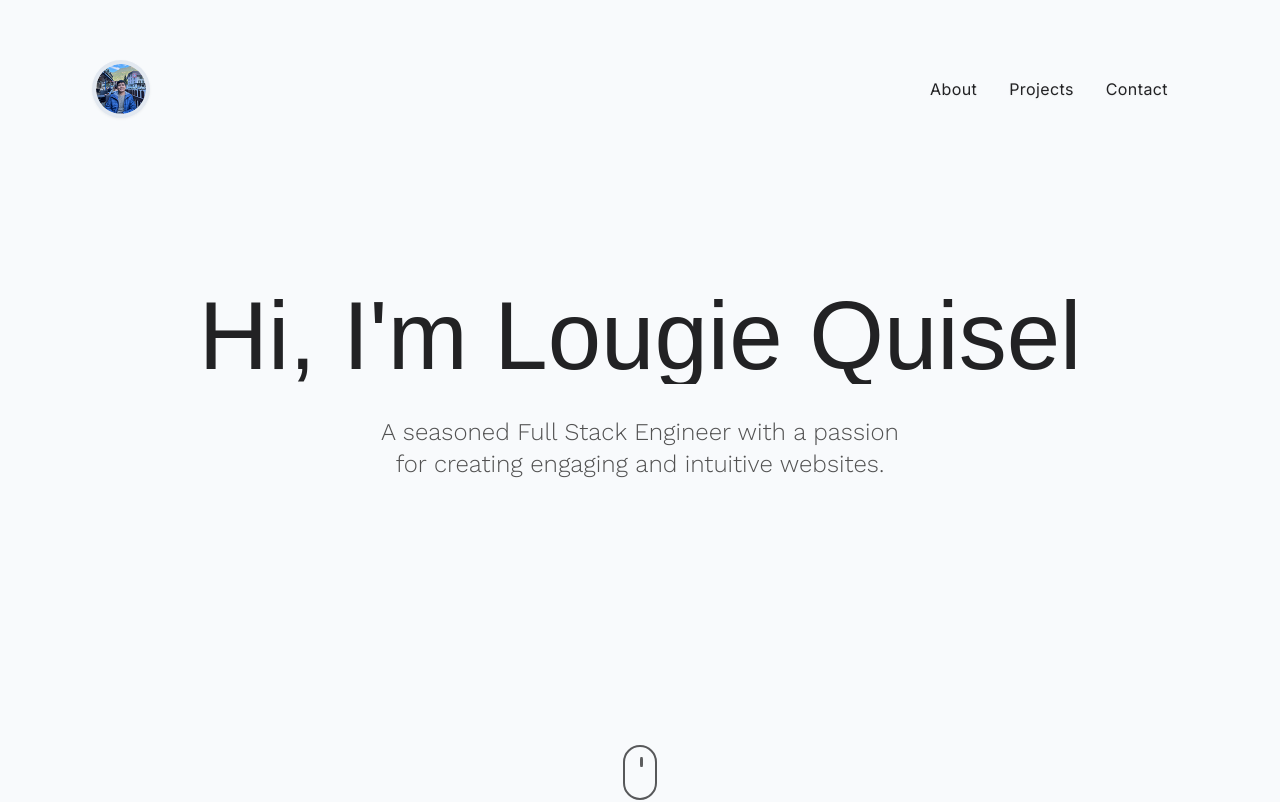
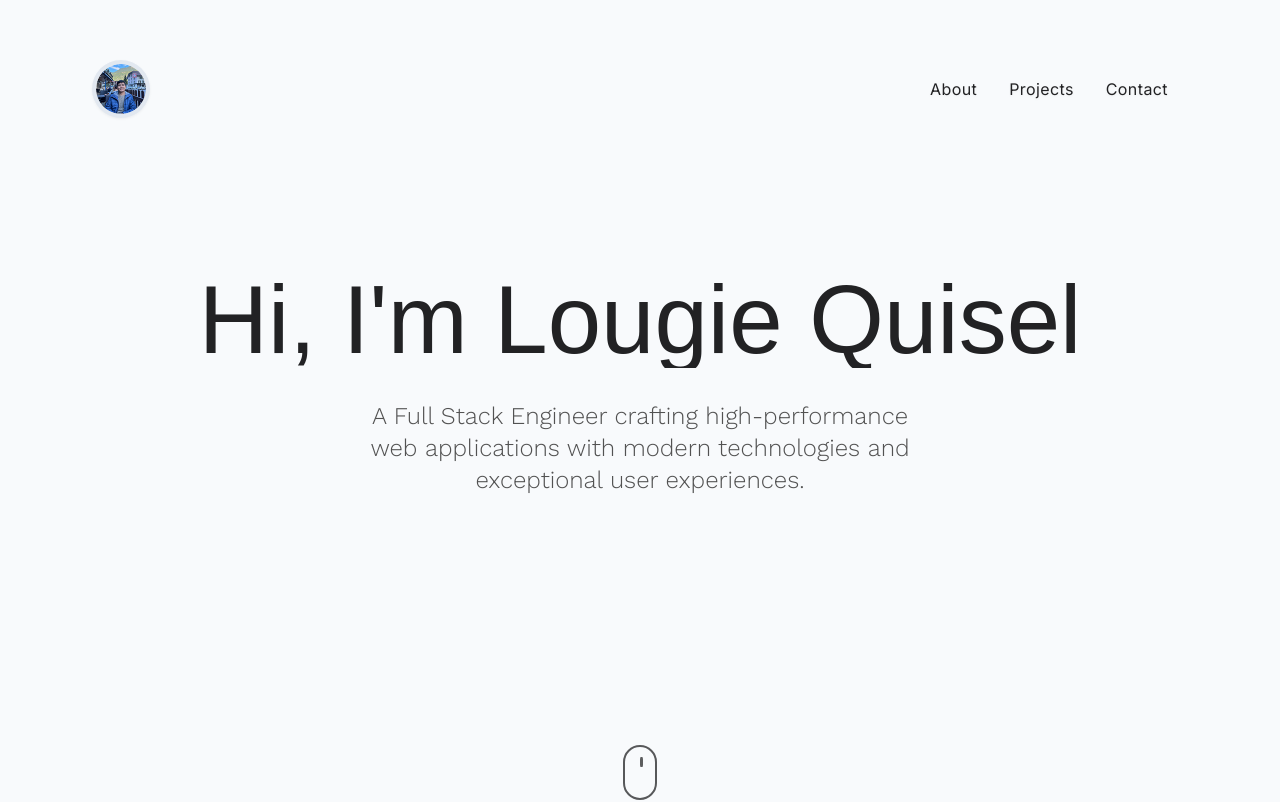
Before and after one commit to loq24/latest-portfolio, a Next.js app: page / in a window 1280 px wide. Shown: the top 802 px of the page. Built offline with nearby package versions, Linux system fonts and the light colour scheme; a web font is replaced by a local one.

Commit message:
feat: improve hero

```diff
--- a/components/hero/Hero.tsx
+++ b/components/hero/Hero.tsx
@@ -38,8 +38,8 @@ export default function Hero() {
           className="bottom-clipped inline-block translate-y-7 overflow-hidden text-center font-work-sans text-base font-normal text-neutral-600 opacity-0 sm:text-xl lg:max-w-[50%] lg:text-2xl"
           data-animation="text"
         >
-          A seasoned Full Stack Engineer with a passion for creating engaging
-          and intuitive websites.
+          A Full Stack Engineer crafting high-performance web applications with
+          modern technologies and exceptional user experiences.
         </h2>
 
         <div
```
